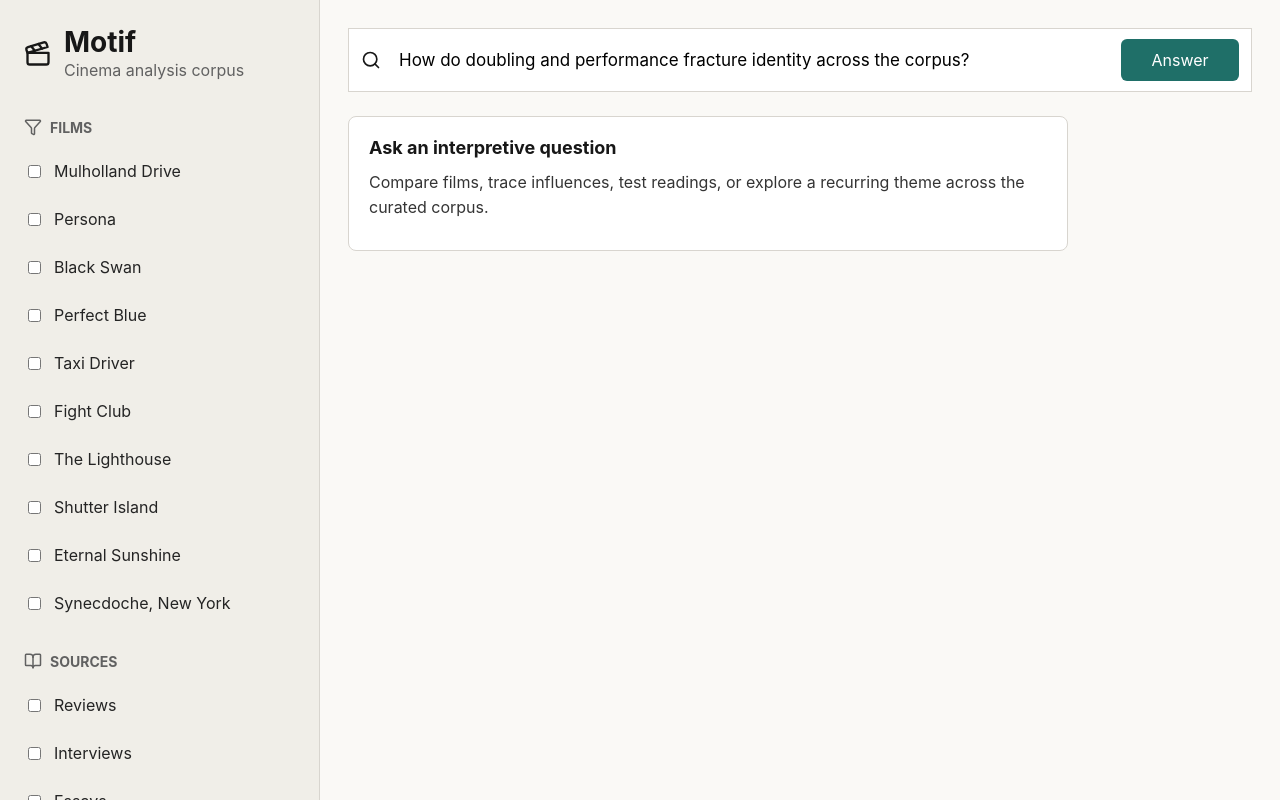
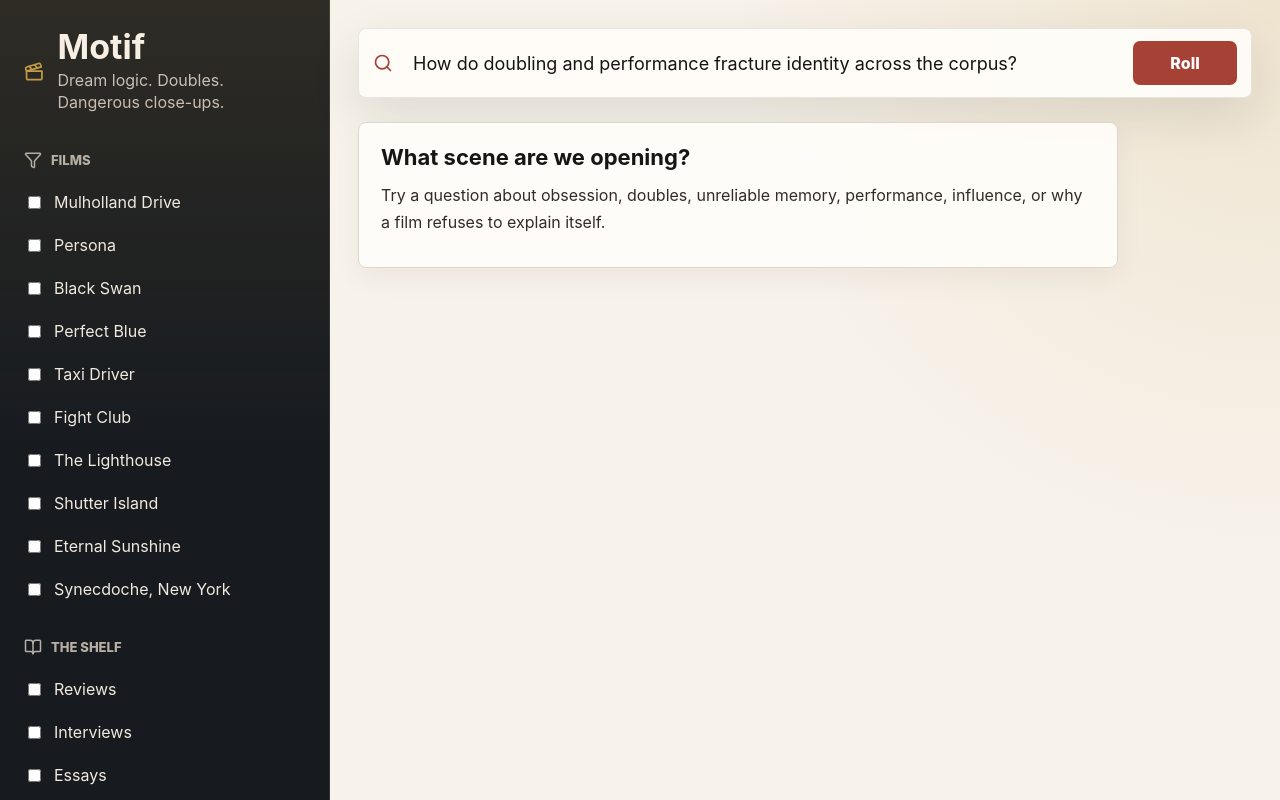
Before and after one commit to tprasad02/motif, a Next.js app in the folder frontend/: page / in a window 1280 px wide. Shown: the top 800 px of the page. Built offline with nearby package versions, Linux system fonts and the light colour scheme.

Commit message:
Make Motif answers cinematic

```diff
--- a/frontend/app/page.tsx
+++ b/frontend/app/page.tsx
@@ -1,7 +1,7 @@
 "use client";
 
 import { FormEvent, useState } from "react";
-import { AlertTriangle, BookOpen, Clapperboard, Filter, Loader2, Search } from "lucide-react";
+import { AlertTriangle, BookOpen, Clapperboard, Filter, Loader2, Search, Sparkles } from "lucide-react";
 
 type Citation = {
   source_key: string;
@@ -52,6 +52,26 @@ const sourceTypes = [
   ["video_essay_transcript", "Video Essays"],
 ];
 
+const sourceLabels: Record<string, string> = {
+  review: "Review",
+  interview: "Interview",
+  essay: "Essay",
+  academic: "Criticism",
+  screenplay: "Story",
+  production_notes: "Behind the Scenes",
+  video_essay_transcript: "Video Essay",
+};
+
+const coverageLabels: Record<AnalysisResponse["coverage_level"], string> = {
+  high: "Rich trail",
+  medium: "Good trail",
+  low: "Thin trail",
+};
+
+function titleForSlug(slug?: string) {
+  return films.find(([filmSlug]) => filmSlug === slug)?.[1] ?? slug?.replaceAll("-", " ");
+}
+
 export default function Home() {
   const [query, setQuery] = useState("How do doubling and performance fracture identity across the corpus?");
   const [selectedFilms, setSelectedFilms] = useState<string[]>([]);
@@ -101,7 +121,7 @@ export default function Home() {
             <Clapperboard size={28} />
             <div>
               <h1>Motif</h1>
-              <p>Cinema analysis corpus</p>
+              <p>Dream logic. Doubles. Dangerous close-ups.</p>
             </div>
           </div>
 
@@ -127,7 +147,7 @@ export default function Home() {
           <div className="filterBlock">
             <div className="filterHeader">
               <BookOpen size={18} />
-              <span>Sources</span>
+              <span>The Shelf</span>
             </div>
             <div className="filmList">
               {sourceTypes.map(([type, label]) => (
@@ -153,7 +173,7 @@ export default function Home() {
               onChange={(event) => setQuery(event.target.value)}
               placeholder="Ask about interpretation, influence, comparison, or theme"
             />
-            <button disabled={loading}>{loading ? <Loader2 className="spin" size={18} /> : "Answer"}</button>
+            <button disabled={loading}>{loading ? <Loader2 className="spin" size={18} /> : "Roll"}</button>
           </form>
 
           {error && (
@@ -165,46 +185,56 @@ export default function Home() {
 
           {loading && (
             <div className="emptyState">
-              <h2>Retrieving evidence</h2>
-              <p>Motif is searching the curated corpus and checking whether source coverage is strong enough to answer.</p>
+              <h2>Threading the scene</h2>
+              <p>Motif is looking for the cleanest path through the films, criticism, and behind-the-scenes material.</p>
             </div>
           )}
 
           {result && (
             <div className="answerGrid">
               <section className={result.refused ? "primaryAnswer warningPanel" : "primaryAnswer"}>
-                <div className={`score ${result.coverage_level}`}>{result.coverage_level} coverage</div>
-                <h2>Consensus Interpretation</h2>
+                <div className={`score ${result.coverage_level}`}>{coverageLabels[result.coverage_level]}</div>
+                <div className="sectionKicker">
+                  <Sparkles size={16} />
+                  <span>Motif's take</span>
+                </div>
+                <h2>The Read</h2>
                 <p>{result.consensus_interpretation}</p>
                 <p className="note">{result.retrieval_notes}</p>
               </section>
 
               <section>
-                <h2>Alternative Interpretations</h2>
+                <h2>Other Cuts</h2>
                 {result.alternative_interpretations.length ? (
                   result.alternative_interpretations.map((item) => <p key={item}>{item}</p>)
                 ) : (
-                  <p>No grounded alternatives available at this coverage level.</p>
+                  <p>This pass points in one main direction. Broader filters may surface stranger side doors.</p>
                 )}
               </section>
 
               <section>
-                <h2>Creator Perspective</h2>
+                <h2>Director's Chair</h2>
                 <p>{result.director_creator_perspective}</p>
               </section>
 
               <section>
-                <h2>Critical Reception</h2>
+                <h2>Critical Pulse</h2>
                 <p>{result.critical_reception}</p>
               </section>
 
               <section>
-                <h2>Related Films</h2>
-                <p>{result.related_films.length ? result.related_films.join(", ") : "No related films retrieved yet."}</p>
+                <h2>Double Features</h2>
+                <div className="filmChips">
+                  {result.related_films.length ? (
+                    result.related_films.map((film) => <span key={film}>{film}</span>)
+                  ) : (
+                    <p>No close echoes found in this pass.</p>
+                  )}
+                </div>
               </section>
 
               <section className="citationPanel">
-                <h2>Cited Sources</h2>
+                <h2>Follow the Trail</h2>
                 <div className="sources">
                   {result.cited_sources.map((source) => (
                     <a
@@ -212,10 +242,10 @@ export default function Home() {
                       key={`${source.source_key}-${source.chunk_id}`}
                       href={source.url ?? "#"}
                     >
-                      <span>{source.source_type}</span>
+                      <span>{sourceLabels[source.source_type] ?? source.source_type.replaceAll("_", " ")}</span>
                       <strong>{source.title}</strong>
                       <small>
-                        {source.film_slug} {source.score ? `score ${source.score}` : ""}
+                        {titleForSlug(source.film_slug)}
                       </small>
                       {source.excerpt && <p>{source.excerpt}</p>}
                     </a>
@@ -227,8 +257,8 @@ export default function Home() {
 
           {!result && !loading && !error && (
             <div className="emptyState">
-              <h2>Ask an interpretive question</h2>
-              <p>Compare films, trace influences, test readings, or explore a recurring theme across the curated corpus.</p>
+              <h2>What scene are we opening?</h2>
+              <p>Try a question about obsession, doubles, unreliable memory, performance, influence, or why a film refuses to explain itself.</p>
             </div>
           )}
         </section>
--- a/frontend/app/styles.css
+++ b/frontend/app/styles.css
@@ -1,13 +1,18 @@
 :root {
   color-scheme: light;
-  --ink: #171717;
-  --muted: #616161;
-  --line: #d8d5cf;
-  --paper: #faf9f6;
-  --panel: #ffffff;
-  --accent: #1f6f68;
-  --accent-dark: #164f4a;
-  --warm: #b64f32;
+  --ink: #171514;
+  --soft-ink: #322c29;
+  --muted: #706862;
+  --line: #ded6cb;
+  --paper: #f7f2ea;
+  --panel: #fffdf9;
+  --night: #171b20;
+  --night-2: #222831;
+  --gold: #c59a45;
+  --red: #a64235;
+  --teal: #1f6f68;
+  --green: #276653;
+  --shadow: 0 18px 50px rgba(31, 27, 22, 0.11);
 }
 
 * {
@@ -16,7 +21,10 @@
 
 body {
   margin: 0;
-  background: var(--paper);
+  background:
+    linear-gradient(90deg, rgba(23, 27, 32, 0.04) 0, rgba(23, 27, 32, 0) 16%),
+    radial-gradient(circle at top right, rgba(197, 154, 69, 0.16), transparent 34rem),
+    var(--paper);
   color: var(--ink);
   font-family: Inter, ui-sans-serif, system-ui, -apple-system, BlinkMacSystemFont, "Segoe UI", sans-serif;
 }
@@ -32,64 +40,74 @@ input {
 
 .workspace {
   display: grid;
-  grid-template-columns: 320px minmax(0, 1fr);
+  grid-template-columns: 330px minmax(0, 1fr);
   min-height: 100vh;
 }
 
 .sidebar {
-  border-right: 1px solid var(--line);
-  background: #f0eee8;
-  padding: 28px 24px;
+  border-right: 1px solid rgba(255, 255, 255, 0.1);
+  background:
+    linear-gradient(180deg, rgba(197, 154, 69, 0.13), transparent 28rem),
+    var(--night);
+  color: #f7efe3;
+  padding: 30px 24px;
 }
 
 .brand {
   display: flex;
   align-items: center;
-  gap: 12px;
+  gap: 13px;
   margin-bottom: 38px;
 }
 
-.brand h1 {
-  font-size: 28px;
-  line-height: 1;
-  margin: 0 0 4px;
+.brand svg {
+  color: var(--gold);
 }
 
-.brand p,
-.filterHeader {
-  color: var(--muted);
+.brand h1 {
+  font-size: 34px;
+  line-height: 1;
+  margin: 0 0 6px;
+  letter-spacing: 0;
+}
+
+.brand p {
+  color: #c8beb1;
+  line-height: 1.35;
   margin: 0;
 }
 
 .filterBlock {
-  margin-bottom: 30px;
+  margin-bottom: 31px;
 }
 
 .filterHeader {
   display: flex;
   align-items: center;
-  gap: 8px;
-  font-size: 14px;
-  font-weight: 700;
+  gap: 9px;
+  color: #b8afa4;
+  font-size: 13px;
+  font-weight: 800;
   text-transform: uppercase;
 }
 
 .filmList {
   display: grid;
-  gap: 10px;
-  margin-top: 16px;
+  gap: 7px;
+  margin-top: 15px;
 }
 
 .filmToggle {
   display: flex;
   align-items: center;
   gap: 10px;
-  min-height: 38px;
-  color: #242424;
+  min-height: 36px;
+  color: #f1e9de;
+  line-height: 1.25;
 }
 
 .filmToggle input {
-  accent-color: var(--accent);
+  accent-color: var(--gold);
 }
 
 .analysisPane {
@@ -98,42 +116,56 @@ input {
 
 .queryBar {
   display: grid;
-  grid-template-columns: 24px minmax(0, 1fr) 118px;
+  grid-template-columns: 24px minmax(0, 1fr) 104px;
   align-items: center;
-  gap: 12px;
-  border: 1px solid var(--line);
-  background: var(--panel);
-  padding: 10px 12px;
-  max-width: 1120px;
+  gap: 14px;
+  border: 1px solid rgba(23, 21, 20, 0.1);
+  background: rgba(255, 253, 249, 0.92);
+  box-shadow: var(--shadow);
+  padding: 12px 14px;
+  max-width: 1160px;
+  border-radius: 8px;
+}
+
+.queryBar svg {
+  color: var(--red);
 }
 
 .queryBar input {
   border: 0;
   outline: 0;
   min-width: 0;
-  font-size: 17px;
+  color: var(--ink);
+  background: transparent;
+  font-size: 18px;
 }
 
 .queryBar button {
   display: grid;
   place-items: center;
   border: 0;
-  background: var(--accent);
+  background: var(--red);
   color: white;
-  height: 42px;
-  border-radius: 6px;
+  height: 44px;
+  border-radius: 7px;
   cursor: pointer;
+  font-weight: 800;
 }
 
 .queryBar button:hover {
-  background: var(--accent-dark);
+  background: #843429;
+}
+
+.queryBar button:disabled {
+  cursor: wait;
+  opacity: 0.76;
 }
 
 .answerGrid {
   display: grid;
   grid-template-columns: repeat(2, minmax(0, 1fr));
   gap: 18px;
-  max-width: 1120px;
+  max-width: 1160px;
   margin-top: 24px;
 }
 
@@ -141,41 +173,82 @@ input {
 .emptyState,
 .errorState {
   border: 1px solid var(--line);
-  background: var(--panel);
+  background: rgba(255, 253, 249, 0.94);
   border-radius: 8px;
-  padding: 20px;
+  padding: 22px;
+  box-shadow: 0 10px 28px rgba(31, 27, 22, 0.05);
 }
 
 .primaryAnswer {
   grid-column: 1 / -1;
+  position: relative;
+  overflow: hidden;
+  padding: 28px;
+  background:
+    linear-gradient(135deg, rgba(166, 66, 53, 0.09), transparent 34%),
+    linear-gradient(180deg, #fffdf9, #fbf5ec) !important;
+}
+
+.primaryAnswer::before {
+  content: "";
+  position: absolute;
+  inset: 0 auto 0 0;
+  width: 7px;
+  background: linear-gradient(180deg, var(--red), var(--gold));
+}
+
+.sectionKicker {
+  display: flex;
+  align-items: center;
+  gap: 7px;
+  color: var(--red);
+  font-size: 13px;
+  font-weight: 850;
+  margin-bottom: 10px;
+  text-transform: uppercase;
 }
 
 .answerGrid h2,
 .emptyState h2 {
   margin: 0 0 12px;
-  font-size: 18px;
+  color: var(--ink);
+  font-size: 22px;
+  line-height: 1.15;
+}
+
+.primaryAnswer h2 {
+  font-size: 32px;
 }
 
 .answerGrid p,
 .emptyState p {
-  color: #343434;
-  line-height: 1.55;
+  color: var(--soft-ink);
+  line-height: 1.65;
   margin: 0 0 10px;
+}
+
+.primaryAnswer p {
+  max-width: 980px;
+  font-size: 18px;
 }
 
 .score {
   float: right;
-  font-weight: 800;
+  border: 1px solid rgba(23, 21, 20, 0.1);
+  border-radius: 999px;
+  padding: 7px 11px;
+  background: rgba(255, 255, 255, 0.72);
+  font-size: 12px;
+  font-weight: 850;
   text-transform: uppercase;
-  font-size: 12px;
 }
 
 .score.high {
-  color: var(--accent-dark);
+  color: var(--green);
 }
 
 .score.medium {
-  color: var(--warm);
+  color: #8b6225;
 }
 
 .score.low {
@@ -184,7 +257,8 @@ input {
 
 .note {
   color: var(--muted) !important;
-  font-size: 14px;
+  font-size: 14px !important;
+  margin-top: 16px !important;
 }
 
 .warningPanel {
@@ -192,42 +266,80 @@ input {
   background: #fff8f6 !important;
 }
 
+.filmChips {
+  display: flex;
+  flex-wrap: wrap;
+  gap: 8px;
+}
+
+.filmChips span {
+  border: 1px solid rgba(166, 66, 53, 0.28);
+  border-radius: 999px;
+  padding: 8px 11px;
+  background: #fff7ed;
+  color: #68352e;
+  font-weight: 760;
+}
+
 .sources {
   display: grid;
-  gap: 10px;
+  grid-template-columns: repeat(3, minmax(0, 1fr));
+  gap: 12px;
 }
 
 .citationCard {
   display: grid;
-  gap: 6px;
+  align-content: start;
+  gap: 7px;
+  min-height: 190px;
   border: 1px solid var(--line);
   border-radius: 8px;
-  padding: 12px;
+  padding: 14px;
   color: var(--ink);
+  background:
+    linear-gradient(180deg, rgba(31, 111, 104, 0.08), transparent 45%),
+    #fffdf9;
   text-decoration: none;
   line-height: 1.35;
+  transition:
+    border-color 160ms ease,
+    transform 160ms ease,
+    box-shadow 160ms ease;
+}
+
+.citationCard:hover {
+  border-color: rgba(166, 66, 53, 0.38);
+  box-shadow: 0 12px 28px rgba(31, 27, 22, 0.09);
+  transform: translateY(-1px);
 }
 
 .citationCard span {
   display: inline-block;
-  color: var(--accent-dark);
-  font-size: 12px;
-  font-weight: 800;
+  width: fit-content;
+  color: #815724;
+  font-size: 11px;
+  font-weight: 850;
   text-transform: uppercase;
 }
 
 .citationCard strong {
-  font-size: 14px;
+  font-size: 15px;
 }
 
 .citationCard small {
   color: var(--muted);
+  font-weight: 700;
+  text-transform: capitalize;
 }
 
 .citationCard p {
-  color: #444;
+  color: #514941;
+  display: -webkit-box;
+  margin: 0;
+  overflow: hidden;
+  -webkit-box-orient: vertical;
+  -webkit-line-clamp: 5;
   font-size: 13px;
-  margin: 0;
 }
 
 .citationPanel {
@@ -235,7 +347,7 @@ input {
 }
 
 .emptyState {
-  max-width: 720px;
+  max-width: 760px;
   margin-top: 24px;
 }
 
@@ -243,7 +355,7 @@ input {
   display: flex;
   align-items: center;
   gap: 10px;
-  max-width: 720px;
+  max-width: 760px;
   margin-top: 24px;
   color: #9d2f24;
 }
@@ -258,15 +370,25 @@ input {
   }
 }
 
+@media (max-width: 1100px) {
+  .sources {
+    grid-template-columns: repeat(2, minmax(0, 1fr));
+  }
+}
+
 @media (max-width: 860px) {
   .workspace,
-  .answerGrid {
+  .answerGrid,
+  .sources {
     grid-template-columns: 1fr;
   }
 
   .sidebar {
     border-right: 0;
-    border-bottom: 1px solid var(--line);
+  }
+
+  .analysisPane {
+    padding: 18px;
   }
 
   .queryBar {
@@ -277,4 +399,12 @@ input {
     grid-column: 1 / -1;
     width: 100%;
   }
+
+  .primaryAnswer h2 {
+    font-size: 26px;
+  }
+
+  .primaryAnswer p {
+    font-size: 16px;
+  }
 }
```
Also changed, not shown: 1 other file (tests, documents, lock files or other folders).
